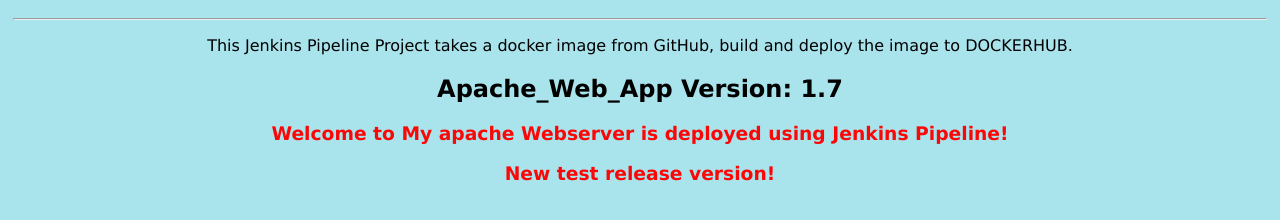
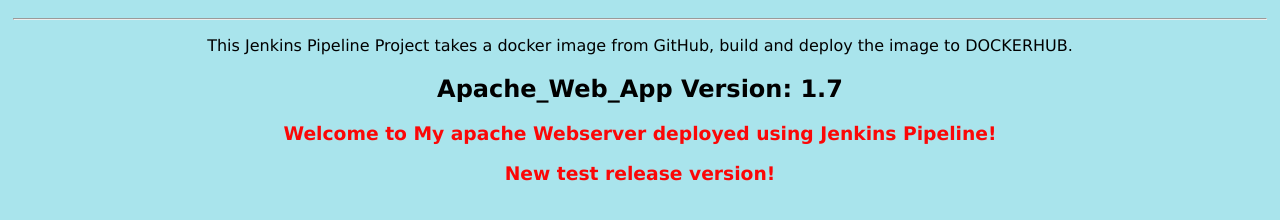
Before and after one commit to EmmanuelSunday/jenkinspipeline-deploy-to-dockerhub, a plain HTML site: page index.html in a window 1280 px wide. Shown: the part 54-274 px from the top of the page. Drawn offline with Linux system fonts and the light colour scheme.

Commit message:
new release on index.html

```diff
--- a/index.html
+++ b/index.html
@@ -7,7 +7,7 @@
         <hr>
         <p>This Jenkins Pipeline Project takes a docker image from GitHub, build and deploy the image to DOCKERHUB.</p>
         <h2>Apache_Web_App Version: 1.7</h2>
-        <h3 style="color:rgb(251, 7, 7)">Welcome to My apache Webserver is deployed using Jenkins Pipeline!</h3>
+        <h3 style="color:rgb(251, 7, 7)">Welcome to My apache Webserver deployed using Jenkins Pipeline!</h3>
         <h3 style="color:rgb(251, 7, 7)">New test release version!</h3>
     </body>
 </html>
```
